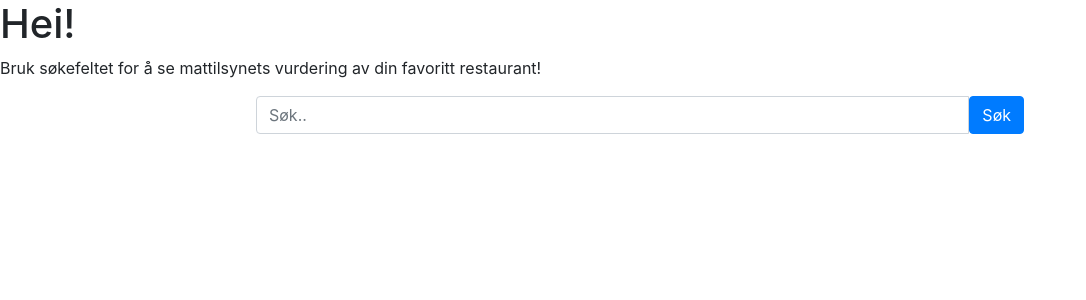
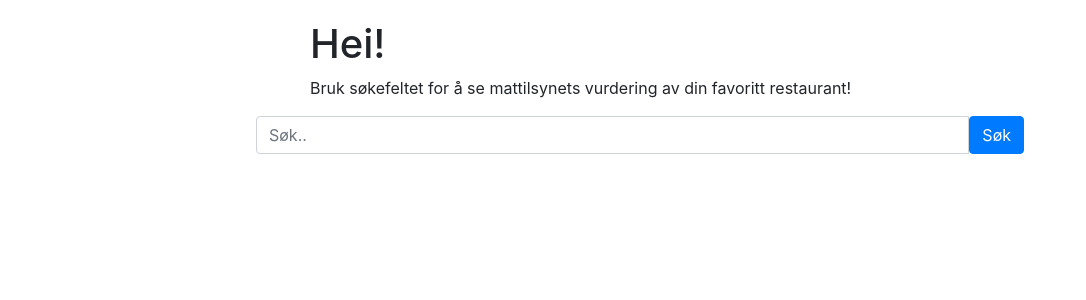
Before and after one commit to martinholsen/SSQ-task, a Flask app: template templates/index.html in a window 1280 px wide. Shown: the part 66-366 px from the top of the page, without its empty margins (0-1086 px from the left). Run offline with Flask 2, Linux system fonts and the light colour scheme; the template is opened without the code that fills it, so the values that code supplies are empty; some libraries are stand-ins or nearby versions.

```diff
--- a/templates/index.html
+++ b/templates/index.html
@@ -4,8 +4,8 @@
     href="{{ url_for('static', filename='extended_beauty.css')}}"
 />
 {% endblock %} {% block content %}
-<h1>Hei! </h1>
-<p>Bruk søkefeltet for å se mattilsynets vurdering av din favoritt restaurant!</p>
+<h1 style="padding-left: 310px; padding-top: 20px;">Hei! </h1>
+<p style="padding-left: 310px;">Bruk søkefeltet for å se mattilsynets vurdering av din favoritt restaurant!</p>
 
 <div class="form-group" style="padding-left: 20%; padding-right: 20%; padding-bottom: 10%; padding-top: 0%;">
     <form method="POST" action="/">
--- a/templates/search.html
+++ b/templates/search.html
@@ -5,7 +5,7 @@
 />
 {% endblock %} {% block content %}
 
-<div class="form-group" style="padding-left: 20%; padding-right: 20%; padding-bottom: 0%; padding-top: 6%;">
+<div class="form-group" style="padding-left: 20%; padding-right: 20%; padding-bottom: 0%; padding-top: 70px;">
     <form method="POST" action="/search">
         <div class="input-group">
             <input
@@ -30,7 +30,7 @@
             <tr>
                 <th scope="col">Navn</th>
                 <th scope="col">Tlf</th>
-                <th scope="col">Fylke</th>
+                <th scope="col">Poststed</th>
                 <th scope="col">Rutiner og ledelse</th>
                 <th scope="col">Lokaler og utstyr</th>
                 <th scope="col">Mathåndtering og tilberedning</th>
@@ -53,7 +53,6 @@
             {% endfor %}
         </tbody>
     </table>
-    {% for page_num in %}
 </div>
 
 
```
Also changed, not shown: main.py (+6 -4 lines).
